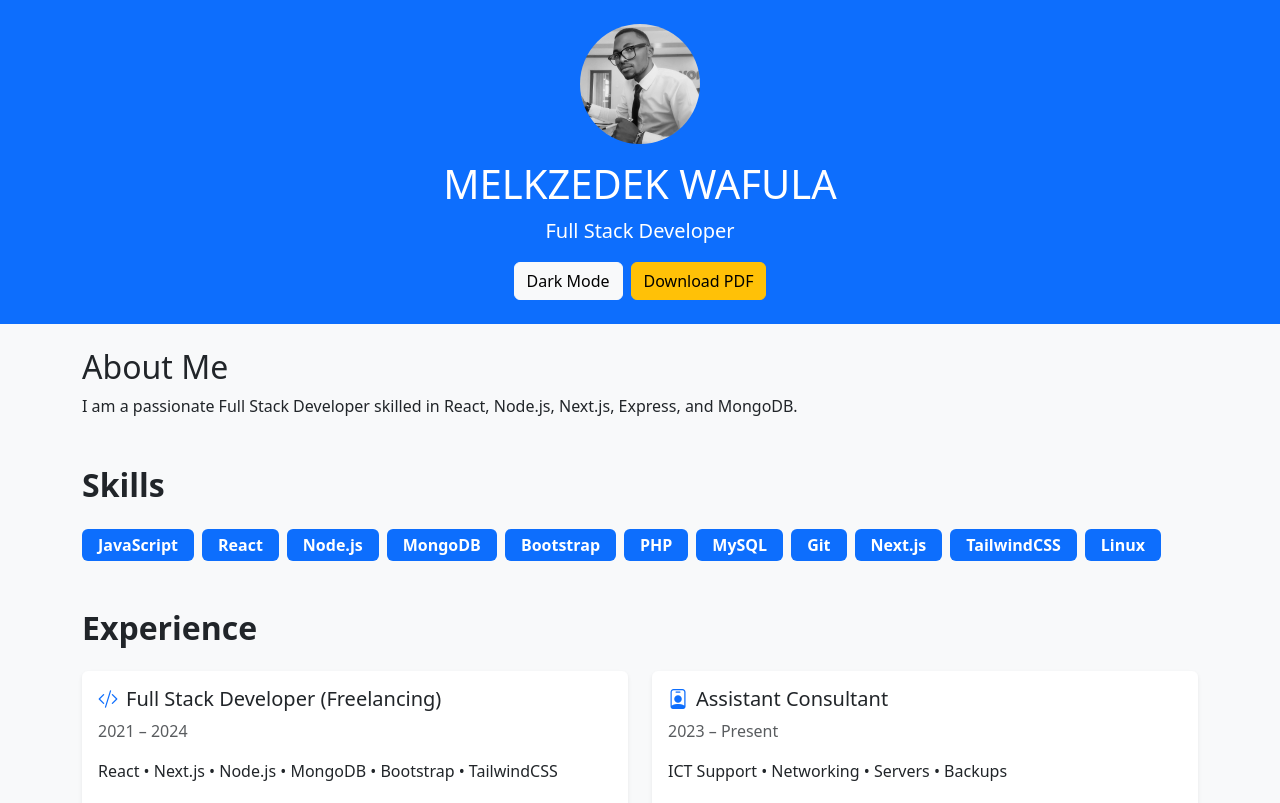
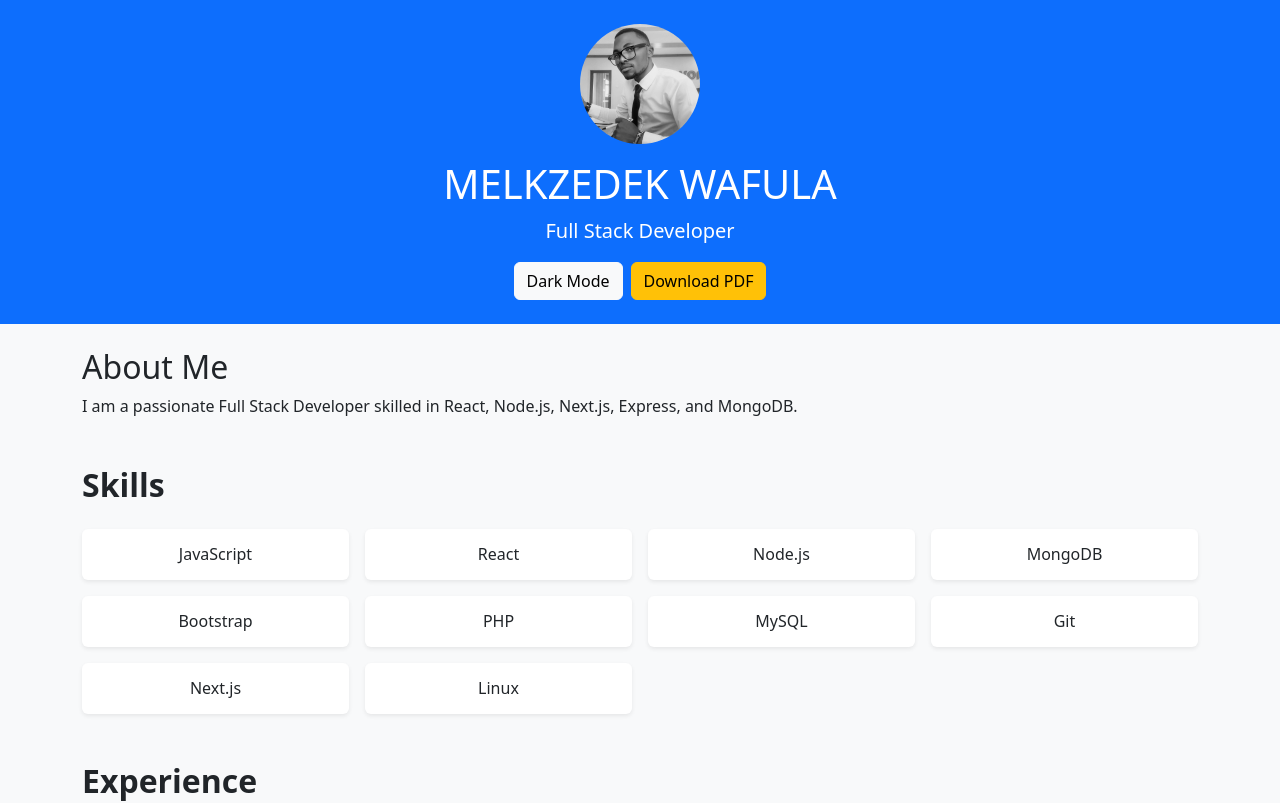
Before and after one commit to Melkzedk/my-resume, a React (Create React App) app: page / in a window 1280 px wide. Shown: the top 803 px of the page. Built offline with nearby package versions, Linux system fonts and the light colour scheme.

Commit message:
small changes

```diff
--- a/src/components/Skills.js
+++ b/src/components/Skills.js
@@ -12,8 +12,7 @@ export default function Skills() {
     "MySQL",
     "Git",
     "Next.js",
-    "TailwindCSS",
-    "Linux",
+    "Linux"
   ];
 
   return (
@@ -21,15 +20,19 @@ export default function Skills() {
       className="container my-5"
       initial={{ opacity: 0 }}
       whileInView={{ opacity: 1 }}
-      transition={{ delay: 0.2, duration: 0.6 }}
+      transition={{ delay: 0.3, duration: 0.6 }}
     >
       <h2 className="mb-4 fw-bold">Skills</h2>
 
-      <div className="d-flex flex-wrap gap-2">
+      <div className="row g-3">
         {skills.map((skill, index) => (
-          <span key={index} className="badge bg-primary p-2 px-3 fs-6">
-            {skill}
-          </span>
+          <div className="col-6 col-md-4 col-lg-3" key={index}>
+            <div className="card text-center shadow-sm p-2 border-0">
+              <div className="card-body p-2">
+                <h6 className="m-0">{skill}</h6>
+              </div>
+            </div>
+          </div>
         ))}
       </div>
     </motion.section>
```
